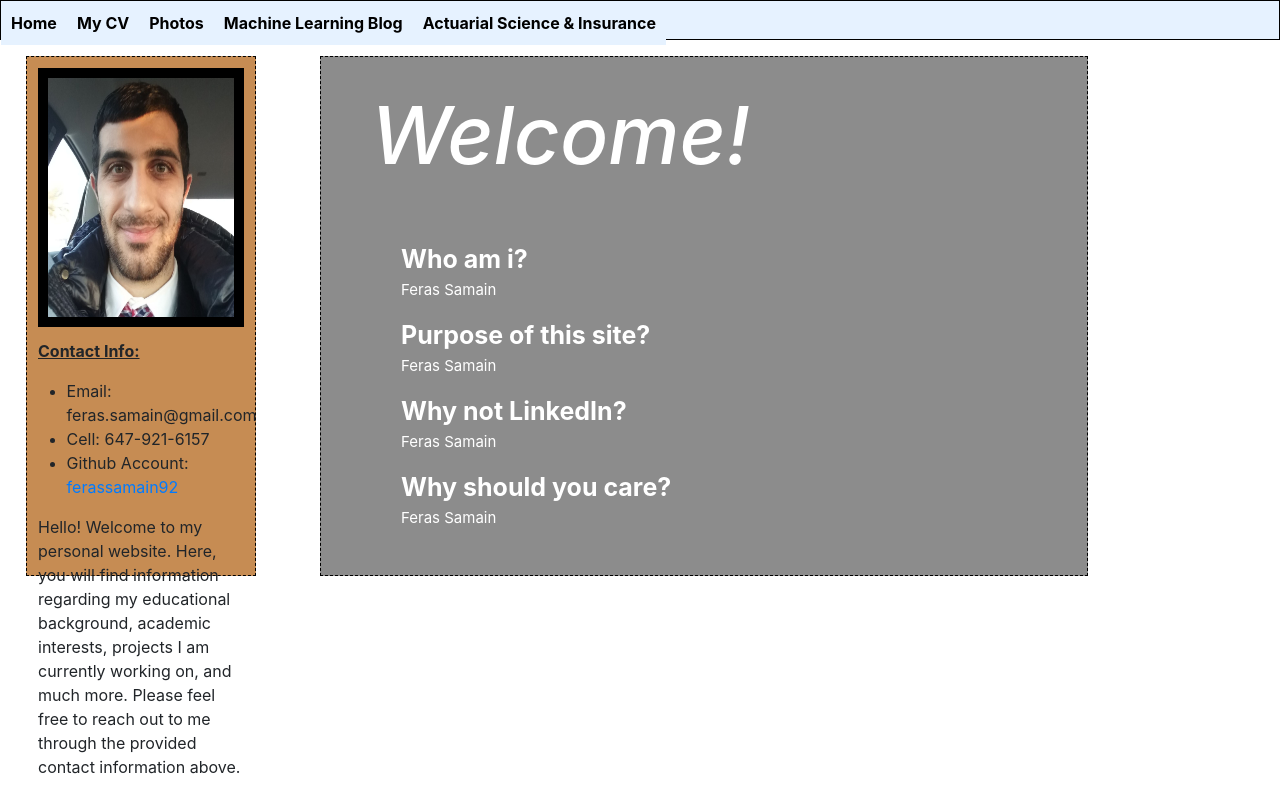
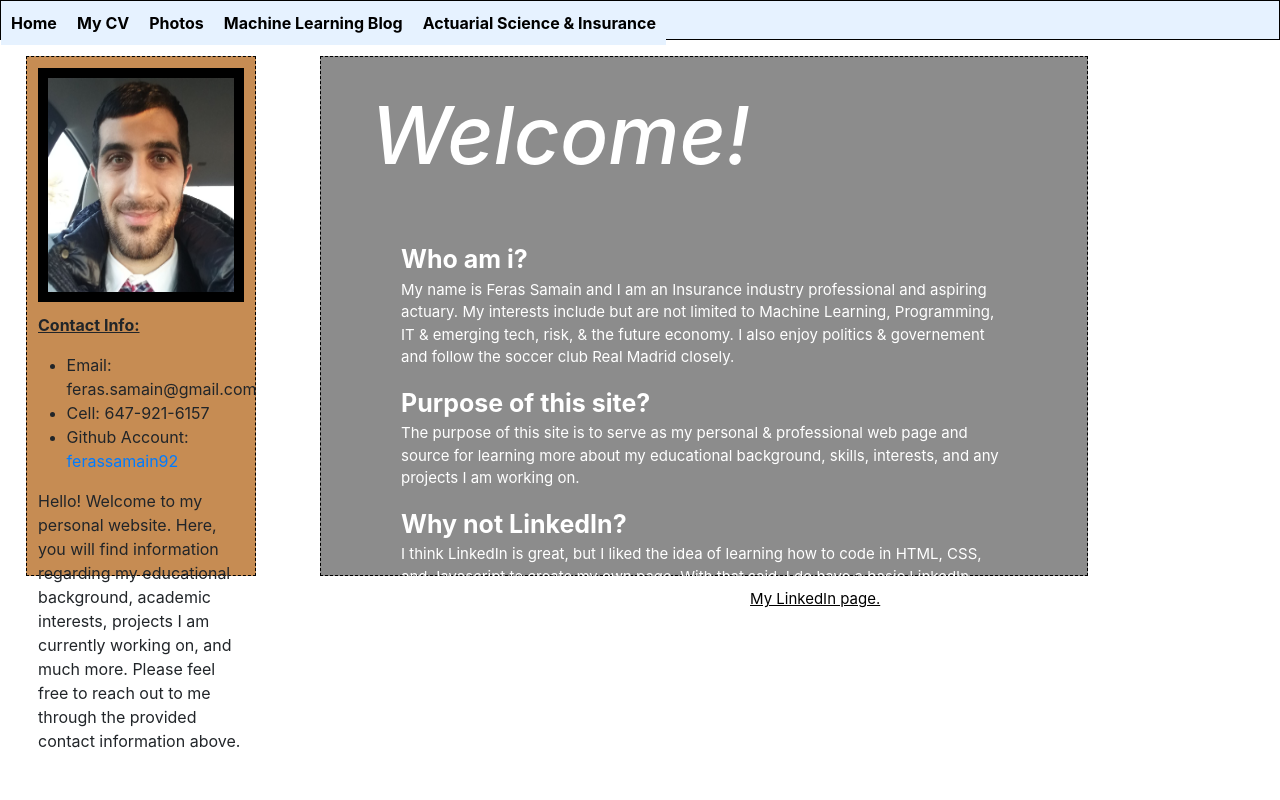
Before and after one commit to ferassamain92/MyCV, a plain HTML site: page index.htm in a window 1280 px wide. Drawn offline with nearby package versions, Linux system fonts and the light colour scheme.

Commit message:
Updates: img/thirdbox

```diff
--- a/index.htm
+++ b/index.htm
@@ -25,7 +25,7 @@
 
 
 			<div class="second">
-					<img src="me.jpg" class="small">
+					<img src="Me.jpg" class="small">
 							<p class="format">
 							<b><ins>Contact Info:</ins></b>
 							<ul>
@@ -46,13 +46,17 @@
 				<h1><i>Welcome!</i></h1>
 				<ul>
 					<li><strong>Who am i?</strong></li>
-						<p>Feras Samain</p>
+						<p>My name is Feras Samain and I am an Insurance industry professional and aspiring actuary. My interests include but are not limited to
+						Machine Learning, Programming, IT & emerging tech, risk, & the future economy. I also enjoy politics & governement and follow the soccer club Real Madrid closely.</p>
 					<li><strong>Purpose of this site?</strong></li>
-						<p>Feras Samain</p>
+						<p> The purpose of this site is to serve as my personal & professional web page and source for learning more about my educational background,
+						skills, interests, and any projects I am working on. </p>
 					<li><strong>Why not LinkedIn?</strong></li>
-						<p>Feras Samain</p>
+						<p>I think LinkedIn is great, but I liked the idea of learning how to code in HTML, CSS, and Javascript to create my own page.
+						With that said, I do have a basic LinkedIn account that can be visisted at the following link:
+						<a href="https://www.linkedin.com/in/feras-samain-a37578111/" target="_blank"><ins>My LinkedIn page.</ins></a></p>
 					<li><strong>Why should you care?</strong></li>
-						<p>Feras Samain</p>
+						<p>If you are a fellow aspiring actuary, machine learning enthusiast, or anyone else interested in my profile.</p>
 
 				</ul>
 			</div>
--- a/main.css
+++ b/main.css
@@ -36,7 +36,7 @@ p ul{
 }
 img.small {
 	width: 90%;
-	height: 50%;
+	height: 45%;
 	border: 10px solid black;
 	margin: 5% 0% 5% 5%;
 }
@@ -70,3 +70,6 @@ img.small {
 	font-size: 15px;
 	: 10px;
 }
+.third a{
+	color: black;
+}
```
